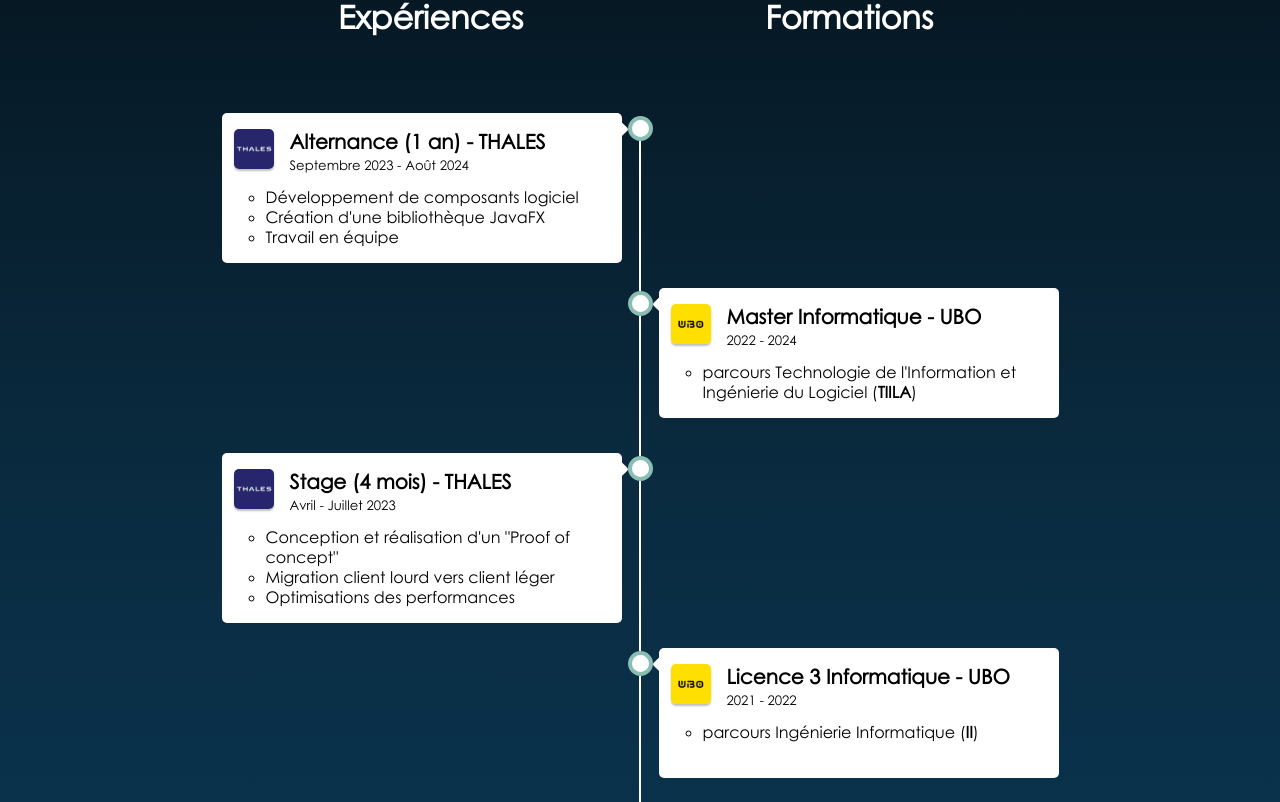
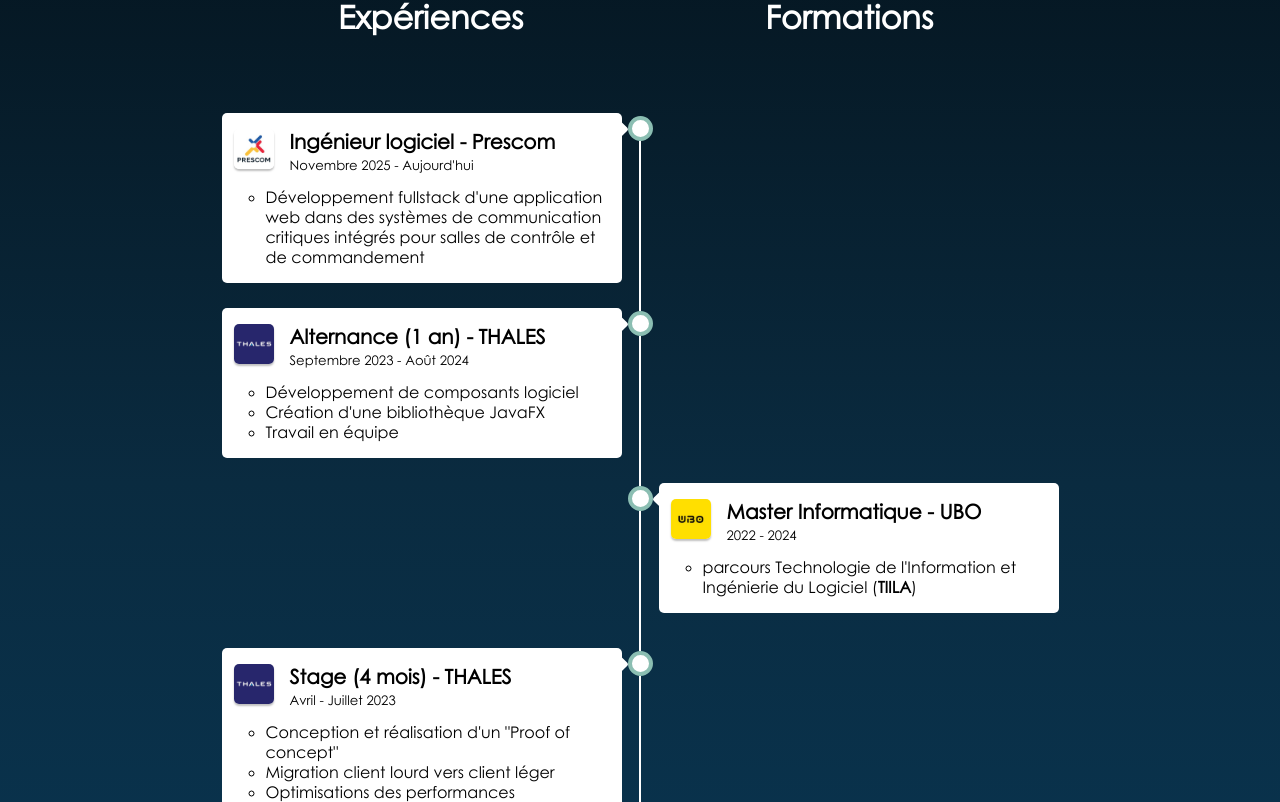
Before and after one commit to mlarmet/mlarmet.github.io, a React (Vite) app: page / in a window 1280 px wide. Shown: the part 1438-2240 px from the top of the page. Built offline with nearby package versions, Linux system fonts and the light colour scheme.

Commit message:
style: add new experience

```diff
--- a/src/components/Experiencies/ExperienciesData.tsx
+++ b/src/components/Experiencies/ExperienciesData.tsx
@@ -1,9 +1,25 @@
 import cdg from "assets/images/logos/logo_cdg.jpg";
 import iut from "assets/images/logos/logo_IUT.jpg";
 import thales from "assets/images/logos/logo_thales.jpg";
+import prescom from "assets/images/logos/prescom_logo.jpg";
 import ubo from "assets/images/logos/ubo_logo.jpg";
 
 const experiences: TextBoxProps[] = [
+	{
+		title: "Ingénieur logiciel - Prescom",
+		date: "Novembre 2025 - Aujourd'hui",
+		description: (
+			<ul>
+				<li>
+					Développement fullstack d'une application web dans des systèmes de communication critiques intégrés pour salles de contrôle et de
+					commandement
+				</li>
+			</ul>
+		),
+
+		image: prescom,
+		position: "right",
+	},
 	{
 		title: "Alternance  (1 an) - THALES",
 		date: "Septembre 2023 - Août 2024",
@@ -97,6 +113,6 @@ const formations: TextBoxProps[] = [
 	},
 ];
 
-const dataFullSize: TextBoxProps[] = [experiences[0], formations[0], experiences[1], formations[1], experiences[2], formations[2], experiences[3]];
+const dataFullSize: TextBoxProps[] = [experiences[0], experiences[1], formations[0], experiences[2], formations[1], experiences[3], formations[2]];
 
 export { dataFullSize, experiences, formations };
```
Also changed, not shown: src/assets/images/logos/prescom_logo.jpg (added).
